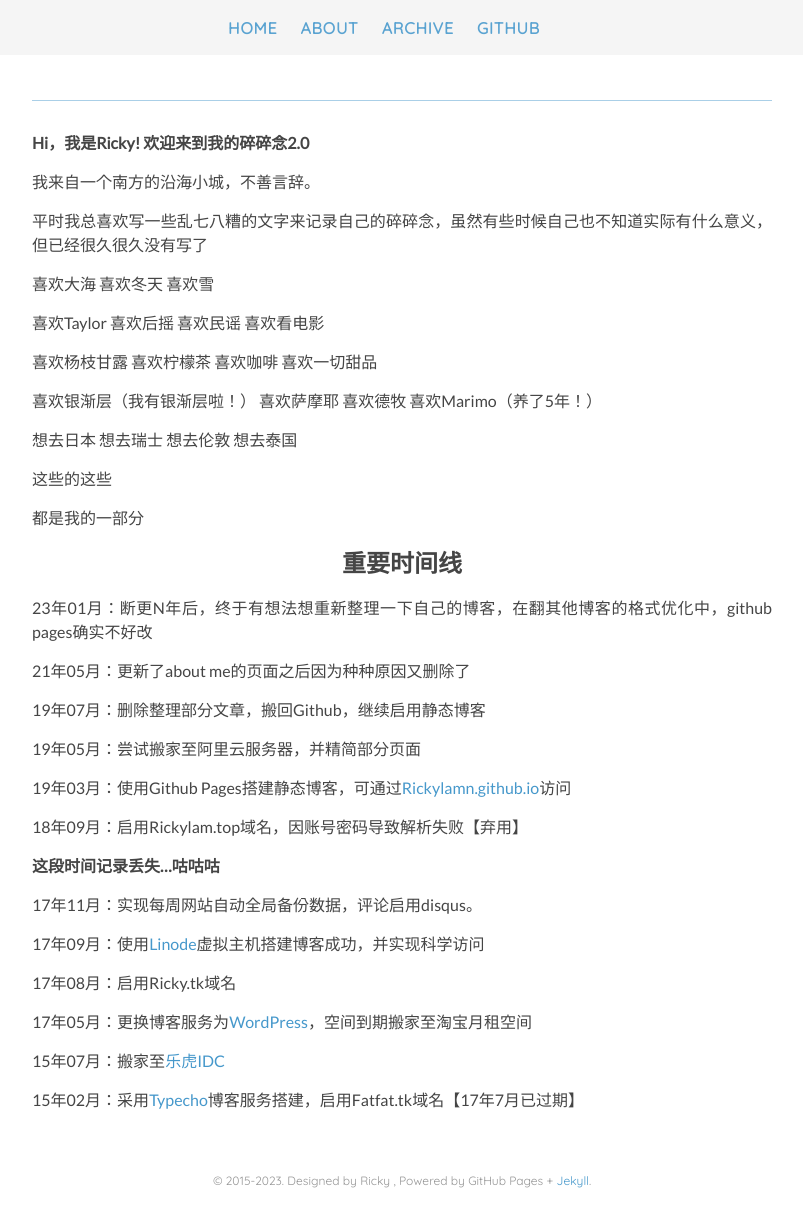
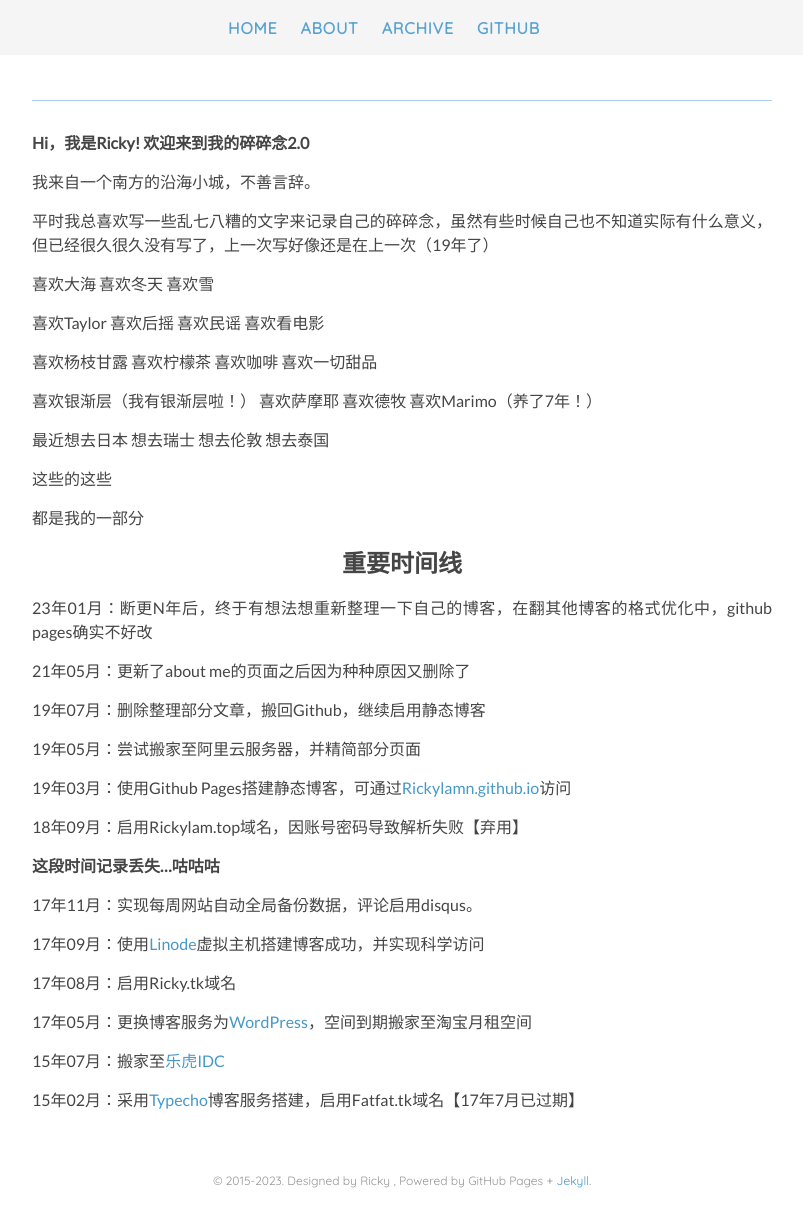
Before and after one commit to Rickylamn/Rickylamn.github.io, a Jekyll site: the page built from about.md, in a window 1280 px wide. Shown: the whole page, without its empty margins (238-1041 px from the left). Built offline with Jekyll 4.4.1, drawn with Linux system fonts in a browser that asks for light colours; nearby versions of some CDN libraries; our own code applies the rules of GitHub Pages for plain Markdown files.

Commit message:
Update about.md

```diff
--- a/about.md
+++ b/about.md
@@ -2,7 +2,7 @@
 
 我来自一个南方的沿海小城，不善言辞。
 
-平时我总喜欢写一些乱七八糟的文字来记录自己的碎碎念，虽然有些时候自己也不知道实际有什么意义，但已经很久很久没有写了
+平时我总喜欢写一些乱七八糟的文字来记录自己的碎碎念，虽然有些时候自己也不知道实际有什么意义，但已经很久很久没有写了，上一次写好像还是在上一次（19年了）
 
 
 
@@ -12,9 +12,9 @@
 
 喜欢杨枝甘露 喜欢柠檬茶 喜欢咖啡 喜欢一切甜品
 
-喜欢银渐层（我有银渐层啦！） 喜欢萨摩耶 喜欢德牧 喜欢Marimo（养了5年！）
+喜欢银渐层（我有银渐层啦！） 喜欢萨摩耶 喜欢德牧 喜欢Marimo（养了7年！）
 
-想去日本 想去瑞士 想去伦敦 想去泰国
+最近想去日本 想去瑞士 想去伦敦 想去泰国
 
 这些的这些
 
```
